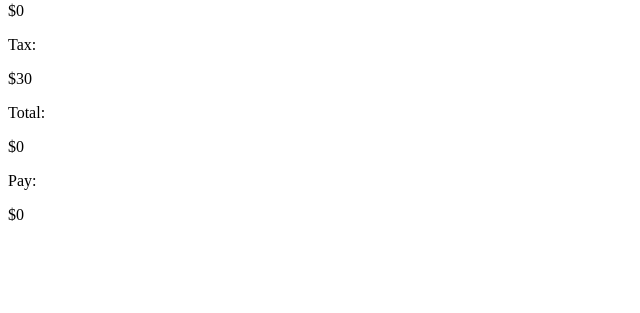
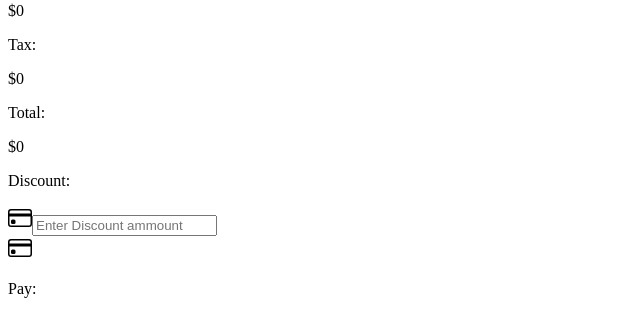
Before and after one commit to shayant98/NebulaPOS, a Next.js app: page / in a window 1280 px wide. Shown: the part 190-503 px from the top of the page, without its empty margins (0-640 px from the left). Built offline with nearby package versions, Linux system fonts and the light colour scheme; no server answers; the database is empty; sample sign-in values are in the browser's storage.

Commit message:
added discount button

```diff
--- a/context/ReceiptContext.js
+++ b/context/ReceiptContext.js
@@ -9,9 +9,10 @@ export function ReceiptProvider({ children }) {
   const [receiptItems, setReceiptItems] = useState([]);
   const [subTotal, setSubTotal] = useState(0);
   const [total, setTotal] = useState(0);
+  const [totalWithoutDiscount, setTotalWithoutDiscount] = useState(0);
   const [discount, setDiscount] = useState(0);
   const [discountType, setDiscountType] = useState("");
-  const tax = 30;
+  const [tax, setTax] = useState(total * 0.08);
   const removeItem = (id) => {
     const newReceiptItems = recalulateItemTotal(
       receiptItems
@@ -64,6 +65,7 @@ export function ReceiptProvider({ children }) {
   const calculateTotal = (subTotal) => {
     if (subTotal > 0) {
       setTotal((subTotal + tax - discount).toFixed(2));
+      setTotalWithoutDiscount(subTotal);
     } else {
       setTotal(0);
     }
@@ -76,7 +78,7 @@ export function ReceiptProvider({ children }) {
   };
 
   return (
-    <ReceiptContext.Provider value={{ receiptItems, subTotal, total, tax, discount, setDiscount, discountType, setDiscountType, calculateTotal }}>
+    <ReceiptContext.Provider value={{ receiptItems, subTotal, total, tax, discount, setDiscount, discountType, setDiscountType, calculateTotal, totalWithoutDiscount }}>
       <ReceiptItemRemoveContext.Provider value={removeItem}>
         <ReceiptClearContext.Provider value={clearReceipt}>
           <ReceiptItemAddContext.Provider value={addItem}>{children}</ReceiptItemAddContext.Provider>
--- a/modules/home/Receipt/ReceiptTotal.js
+++ b/modules/home/Receipt/ReceiptTotal.js
@@ -1,13 +1,31 @@
 import React, { useState } from "react";
+import { BsCreditCard } from "react-icons/bs";
 import { toast } from "react-toastify";
+import Input from "../../../components/input/Input";
 import { useReceipt } from "../../../context/ReceiptContext";
 import PaymentModal from "../PaymentModal/PaymentModal";
 
 const ReceiptTotal = () => {
   const [isPaymentModalOpen, setIsPaymentModalOpen] = useState(false);
+  const [discountInput, setDiscountInput] = useState(0);
   const {
-    receipt: { total, subTotal, tax },
+    receipt: { total, subTotal, tax, setDiscount, setDiscountType, calculateTotal, discount, totalWithoutDiscount },
   } = useReceipt();
+
+  const handleDiscount = () => {
+    setDiscountType("MANUAL");
+    if (discountInput > 0) {
+      setDiscount(discountInput);
+    } else {
+      setDiscount(0);
+    }
+
+    if (discount >= subTotal) {
+      setDiscount(subTotal);
+    }
+
+    calculateTotal(totalWithoutDiscount);
+  };
   return (
     <div className={`bg-gray-100 dark:bg-gray-900 flex-none m-5 p-5  rounded-xl shadow`}>
       <div className="flex flex-col">
@@ -27,6 +45,22 @@ const ReceiptTotal = () => {
           <div className="grid grid-cols-2">
             <p className=" text-lg">Total:</p>
             <p className="place-self-end text-lg">${total}</p>
+          </div>
+        </div>
+        <div className="  p-5 w-full ">
+          <div className="grid grid-cols-2">
+            <p className=" text-lg">Discount:</p>
+            <div className="flex place-content-end">
+              <Input
+                onChange={(e) => setDiscountInput(e.target.value)}
+                icon={<BsCreditCard className="text-gray-400" size={24} />}
+                placeholder="Enter Discount ammount"
+                type="disabled"
+              />
+              <div onClick={handleDiscount} className="ml-2 text-center rounded-lg bg-blue-500 p-4 text-xs flex justify-center place-items-center">
+                <BsCreditCard className="text-white" size={24} />
+              </div>
+            </div>
           </div>
         </div>
         <div
```
